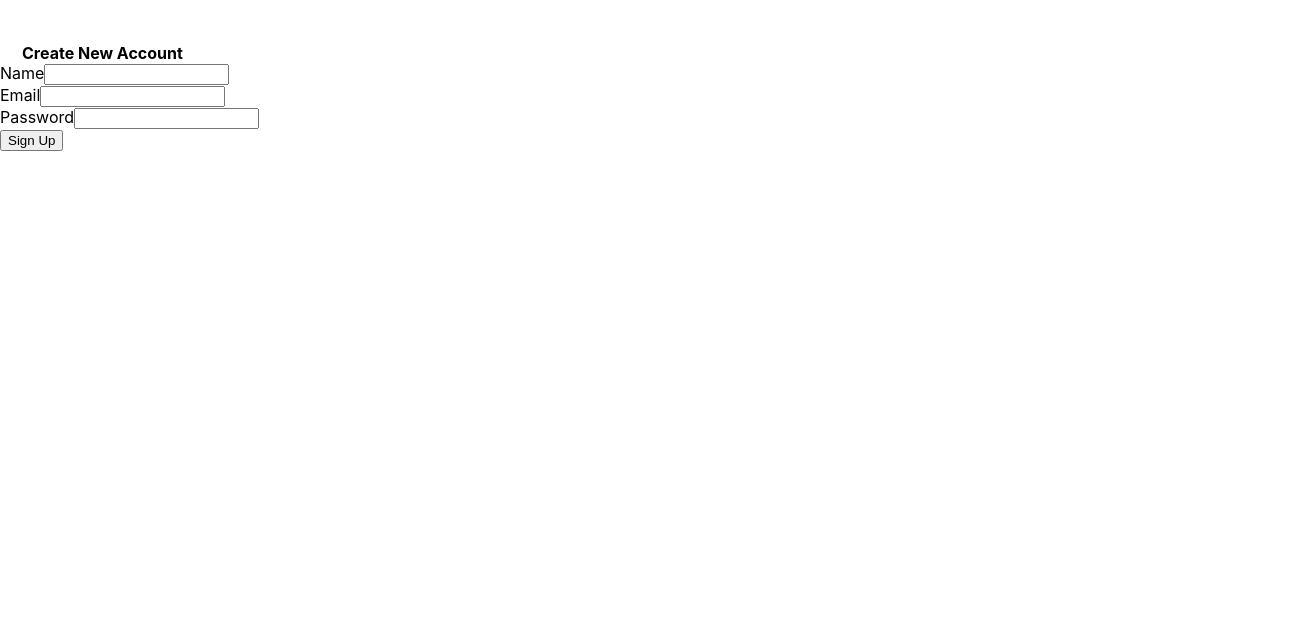
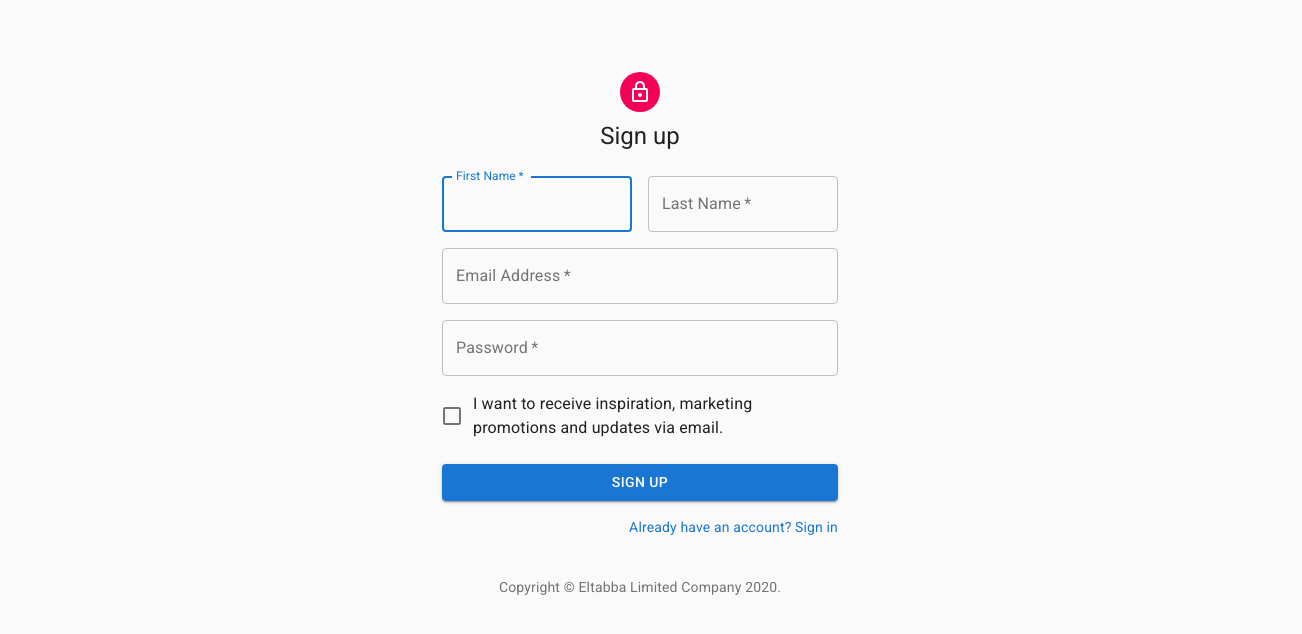
Before and after one commit to Bohoty/odin-book, a React (Create React App) app: page /SignUp in a window 1280 px wide. Shown: the top 634 px of the page, 1302 px wide, since content can reach past the window. Built offline with nearby package versions, Linux system fonts and the light colour scheme.

Commit message:
finished signin, added the skeleton of SignUp

```diff
--- /dev/null
+++ b/src/components/layout/Copyright.js
@@ -0,0 +1,13 @@
+import React from 'react'
+import Typography from '@material-ui/core/Typography';
+
+export default function Copyright() {
+    return (
+        <Typography variant="body2" color="textSecondary" align="center">
+            {'Copyright © '}
+            Eltabba Limited Company {' '}
+            {new Date().getFullYear()}
+            {'.'}
+        </Typography>
+    );
+}
--- a/src/components/user/auth/SignIn.js
+++ b/src/components/user/auth/SignIn.js
@@ -16,16 +16,9 @@ import { signIn } from './authActions';
 import { Redirect } from 'react-router-dom';
 import { AuthContext } from '../../../contexts/AuthContext';
 import Home from '../../Home';
-function Copyright() {
-    return (
-        <Typography variant="body2" color="textSecondary" align="center">
-            {'Copyright © '}
-            Eltabba Limited Company {' '}
-            {new Date().getFullYear()}
-            {'.'}
-        </Typography>
-    );
-}
+import Copyright from '../../layout/Copyright';
+import { Link as RouterLink } from 'react-router-dom';
+
 
 const useStyles = makeStyles((theme) => ({
     paper: {
@@ -84,6 +77,7 @@ export default function SignIn(props) {
         null;
     const passwordErrorMessage = err && authContext.state.signInError === 'Incorrect password' ? 'Incorrect Password' :
         null;
+    if (authContext.state.localStorageHasLoaded) {
         if (token) return <Redirect to={Home} />;
         return (
             <Container component="main" maxWidth="xs">
@@ -145,7 +139,7 @@ export default function SignIn(props) {
               </Link>
                             </Grid>
                             <Grid item>
-                            <Link href="#" variant="body2">
+                                <Link component={RouterLink} to='/SignUp' variant="body2">
                                     {"Don't have an account? Sign Up"}
                                 </Link>
                             </Grid>
@@ -158,3 +152,5 @@ export default function SignIn(props) {
             </Container>
         );
     }
+    return <></>;
+}
--- a/src/components/user/auth/SignUp.js
+++ b/src/components/user/auth/SignUp.js
@@ -2,7 +2,43 @@ import React, { useContext, useState } from 'react';
 import { Redirect } from 'react-router-dom';
 import { signIn, signUp } from './authActions'
 import { AuthContext } from '../../../contexts/AuthContext'
+import Avatar from '@material-ui/core/Avatar';
+import Button from '@material-ui/core/Button';
+import CssBaseline from '@material-ui/core/CssBaseline';
+import TextField from '@material-ui/core/TextField';
+import FormControlLabel from '@material-ui/core/FormControlLabel';
+import Checkbox from '@material-ui/core/Checkbox';
+import Link from '@material-ui/core/Link';
+import Grid from '@material-ui/core/Grid';
+import Box from '@material-ui/core/Box';
+import LockOutlinedIcon from '@material-ui/icons/LockOutlined';
+import Typography from '@material-ui/core/Typography';
+import { makeStyles } from '@material-ui/core/styles';
+import Container from '@material-ui/core/Container';
+import { Link as RouterLink } from 'react-router-dom';
+import Copyright from '../../layout/Copyright'
+const useStyles = makeStyles((theme) => ({
+    paper: {
+        marginTop: theme.spacing(8),
+        display: 'flex',
+        flexDirection: 'column',
+        alignItems: 'center',
+    },
+    avatar: {
+        margin: theme.spacing(1),
+        backgroundColor: theme.palette.secondary.main,
+    },
+    form: {
+        width: '100%', // Fix IE 11 issue.
+        marginTop: theme.spacing(3),
+    },
+    submit: {
+        margin: theme.spacing(3, 0, 2),
+    },
+}));
+
 export default function SignUp() {
+    const classes = useStyles();
     const authContext = useContext(AuthContext);
     const token = authContext.state.signedUserToken;
     const err = authContext.state.signUpError;
@@ -25,7 +61,7 @@ export default function SignUp() {
                 email: state.email,
                 password: state.password,
             });
-      authContext.setState({ ...authContext.state, ...newState });
+            authContext.setState({ ...authContext.state, ...newState, rememberMe: false });
         }
         window.location.reload(false);
     };
@@ -42,40 +78,92 @@ export default function SignUp() {
     if (authContext.state.localStorageHasLoaded) {
         if (token)
             return <Redirect to='/' />;
-    return (
-      <div>
-        <div className='container'>
-          <div className='card'>
-            <div className='card-title'>
-              <h4 Style='position:relative; left: 22px; top:22px'>
-                Create New Account
-              </h4>
+        return (<Container component="main" maxWidth="xs">
+            <CssBaseline />
+            <div className={classes.paper}>
+                <Avatar className={classes.avatar}>
+                    <LockOutlinedIcon />
+                </Avatar>
+                <Typography component="h1" variant="h5">
+                    Sign up
+              </Typography>
+                <form className={classes.form} noValidate>
+                    <Grid container spacing={2}>
+                        <Grid item xs={12} sm={6}>
+                            <TextField
+                                autoComplete="fname"
+                                name="firstName"
+                                variant="outlined"
+                                required
+                                fullWidth
+                                id="firstName"
+                                label="First Name"
+                                autoFocus
+                            />
+                        </Grid>
+                        <Grid item xs={12} sm={6}>
+                            <TextField
+                                variant="outlined"
+                                required
+                                fullWidth
+                                id="lastName"
+                                label="Last Name"
+                                name="lastName"
+                                autoComplete="lname"
+                            />
+                        </Grid>
+                        <Grid item xs={12}>
+                            <TextField
+                                variant="outlined"
+                                required
+                                fullWidth
+                                id="email"
+                                label="Email Address"
+                                name="email"
+                                autoComplete="email"
+                            />
+                        </Grid>
+                        <Grid item xs={12}>
+                            <TextField
+                                variant="outlined"
+                                required
+                                fullWidth
+                                name="password"
+                                label="Password"
+                                type="password"
+                                id="password"
+                                autoComplete="current-password"
+                            />
+                        </Grid>
+                        <Grid item xs={12}>
+                            <FormControlLabel
+                                control={<Checkbox value="allowExtraEmails" color="primary" />}
+                                label="I want to receive inspiration, marketing promotions and updates via email."
+                            />
+                        </Grid>
+                    </Grid>
+                    <Button
+                        type="submit"
+                        fullWidth
+                        variant="contained"
+                        color="primary"
+                        className={classes.submit}
+                    >
+                        Sign Up
+                </Button>
+                    <Grid container justify="flex-end">
+                        <Grid item>
+                            <Link href="#" variant="body2">
+                                Already have an account? Sign in
+                    </Link>
+                        </Grid>
+                    </Grid>
+                </form>
             </div>
-            <div className='card-content'>
-              <form onSubmit={handleSubmit}>
-                <div className='input-field'>
-                  <label htmlFor='name'>Name</label>
-                  <input id='name' type='text' onChange={handleChange} />
-                </div>
-                <div className='input-field'>
-                  <label htmlFor='email'>Email</label>
-                  <input id='email' type='email' onChange={handleChange} />
-                </div>
-                <div className='input-field'>
-                  <label htmlFor='password'>Password</label>
-                  <input
-                    id='password'
-                    type='password'
-                    onChange={handleChange}
-                  />
-                </div>
-                <button className='btn green lighten-1'>Sign Up</button>
-              </form>
-              {errorMsg}
-            </div>
-          </div>
-        </div>
-      </div>
+            <Box mt={5}>
+                <Copyright />
+            </Box>
+        </Container>
         );
     }
     else return null;
```
Also changed, not shown: src/components/user/auth/oldSignUp.js (added, +82 -0 lines). Lines whose indentation alone changed are shown as unchanged.
